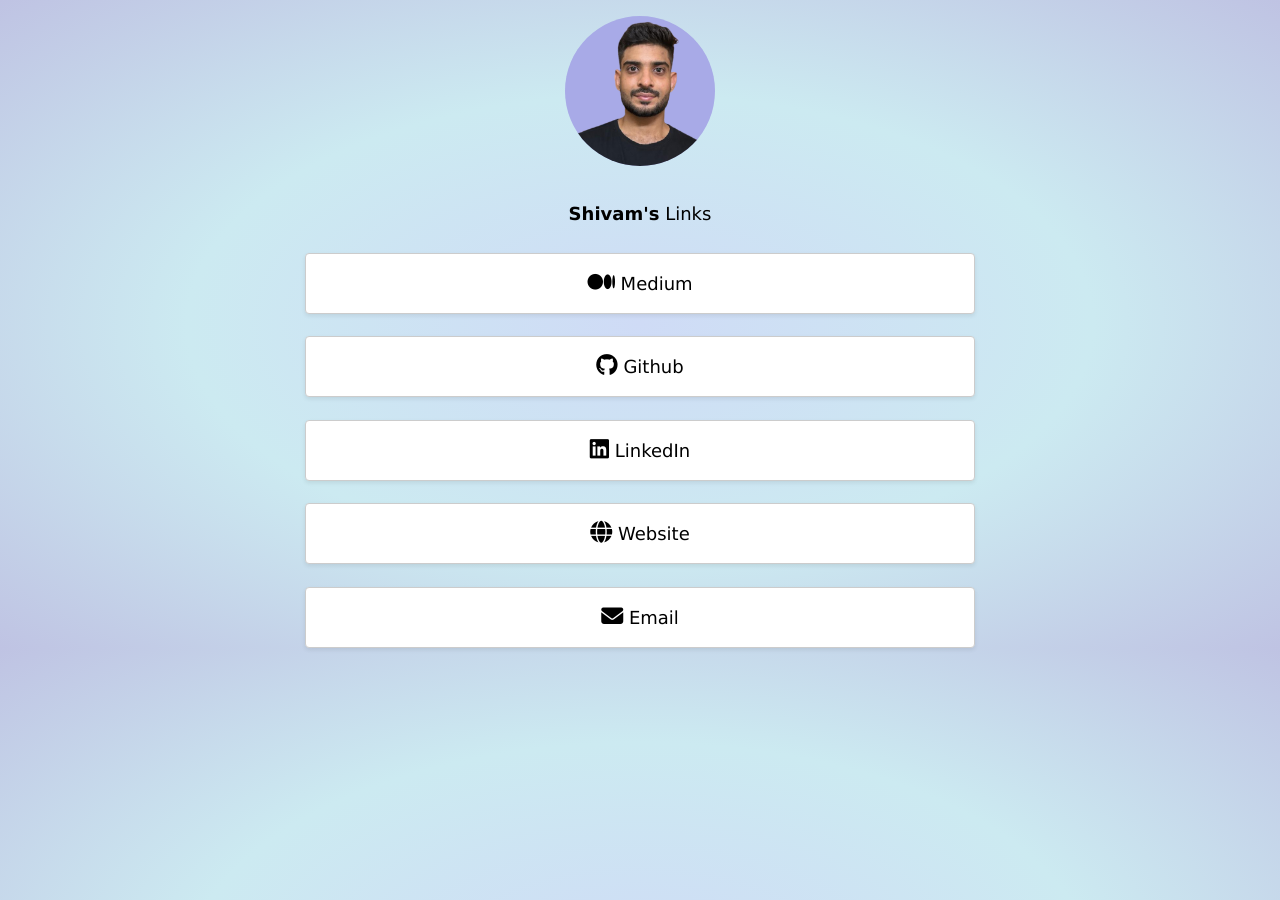
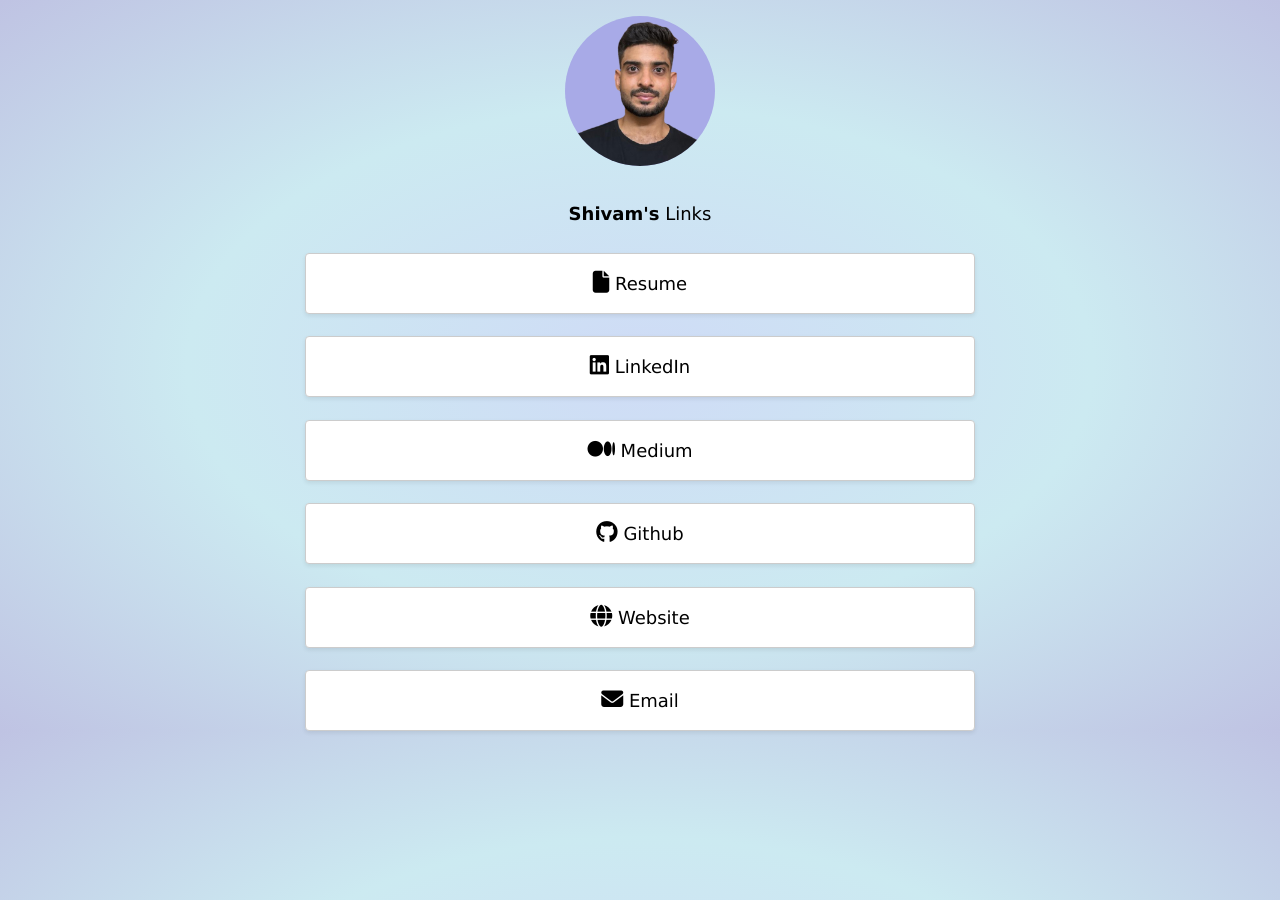
Before and after one commit to shivamarora1/shivamarora1.github.io, a Jekyll site: the page built from links-tree.html, in a window 1280 px wide. Built offline with Jekyll 4.4.1, drawn with Linux system fonts in a browser that asks for light colours.

Commit message:
added resume link

```diff
--- a/links-tree.html
+++ b/links-tree.html
@@ -26,14 +26,17 @@
             </div>
 
             <div class="links-container">
+                <a href="/resume" class="w3-button w3-padding-16 w3-hover-white w3-large w3-round w3-white w3-border link"
+                target="_blank"><i class="fa-solid fa-file" style="font-size:22px"></i>&nbsp;Resume</a>
+                <br>
+                <a href="https://in.linkedin.com/in/shivam-ar" class="w3-button w3-padding-16 w3-hover-white w3-large w3-round w3-white w3-border link"
+                target="_blank"><i class="fa-brands fa-linkedin" style="font-size:22px"></i>&nbsp;LinkedIn</a>
+                <br>
                 <a href="https://medium.com/@shivamarora1" class="w3-button w3-padding-16 w3-hover-white w3-large w3-round w3-white w3-border link"
                     target="_blank"><i class="fa-brands fa-medium" style="font-size:22px"></i>&nbsp;Medium</a>
                 <br>
                 <a href="https://github.com/shivamarora1" class="w3-button w3-padding-16 w3-hover-white w3-large w3-round w3-white w3-border link"
                     target="_blank"><i class="fa-brands fa-github" style="font-size:22px"></i>&nbsp;Github</a>
-                <br>
-                <a href="https://in.linkedin.com/in/shivam-ar" class="w3-button w3-padding-16 w3-hover-white w3-large w3-round w3-white w3-border link"
-                    target="_blank"><i class="fa-brands fa-linkedin" style="font-size:22px"></i>&nbsp;LinkedIn</a>
                 <br>
                 <a href="https://www.shivamreloaded.com" class="w3-button w3-padding-16 w3-hover-white w3-large w3-round w3-white w3-border link"
                     target="_blank"><i class="fa-solid fa-globe" style="font-size:22px"></i>&nbsp;Website</a>
```
